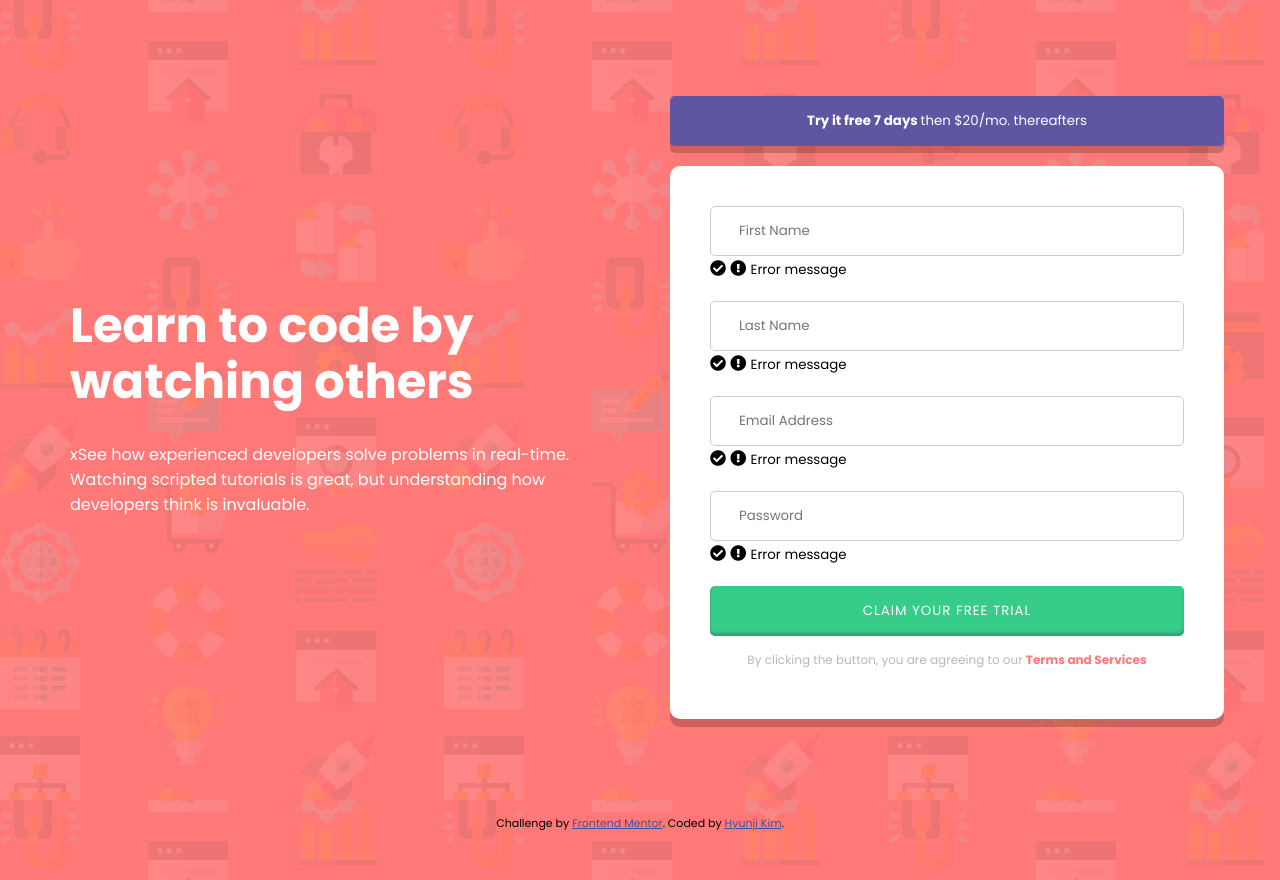
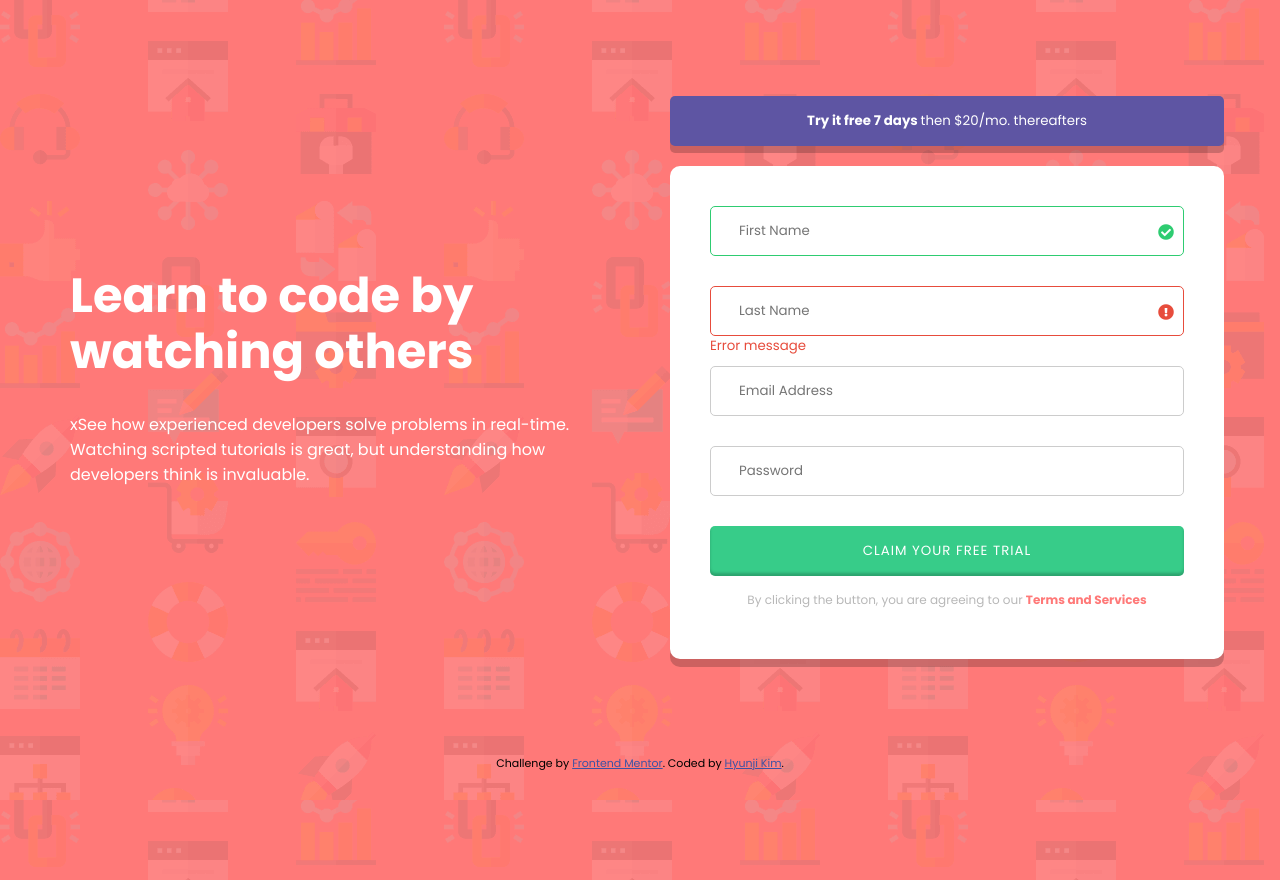
Before and after one commit to creativehkim/intro-component-with-signup-form, a plain HTML site: page index.html in a window 1280 px wide. Drawn offline with Linux system fonts and the light colour scheme.

Commit message:
Adding styles to the input/error message in CSS

```diff
--- a/index.html
+++ b/index.html
@@ -47,13 +47,13 @@
 
 			<div class="user__info">
 				<form action="/" method="GET" id="form">
-					<div class="form__control">
+					<div class="form__control success">
 						<input type="text" id="fname" name="fname" placeholder="First Name" />
 						<i class="fas fa-check-circle"></i>
 						<i class="fas fa-exclamation-circle"></i>
 						<small>Error message</small>
 					</div>
-					<div class="form__control">
+					<div class="form__control error">
 						<input type="text" id="lname" name="lname" placeholder="Last Name" />
 						<i class="fas fa-check-circle"></i>
 						<i class="fas fa-exclamation-circle"></i>
--- a/style.css
+++ b/style.css
@@ -102,8 +102,45 @@ strong a {
 
 .form__control {
 	margin-bottom: 10px;
-	padding-bottom: 10px;
+	padding-bottom: 20px;
 	position: relative;
+}
+
+.form__control.success input {
+	border-color: #2ecc71;
+}
+
+.form__control.error input {
+	border-color: #e74c3c;
+}
+
+.form__control i {
+	position: absolute;
+	visibility: hidden;
+	top: 18px;
+	right: 10px;
+}
+
+.form__control.success i.fa-check-circle {
+	visibility: visible;
+	color: #2ecc71;
+}
+
+.form__control.error i.fa-exclamation-circle {
+	visibility: visible;
+	color: #e74c3c;
+}
+
+.form__control small {
+	visibility: hidden;
+	position: absolute;
+	bottom: 0;
+	left: 0;
+}
+
+.form__control.error small {
+	visibility: visible;
+	color: #e74c3c;
 }
 
 .submit__btn {
```
